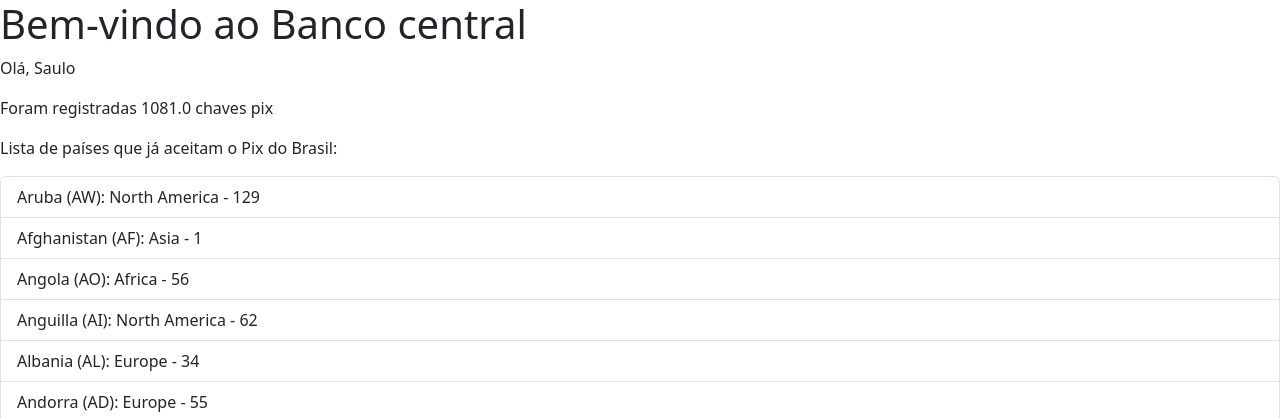
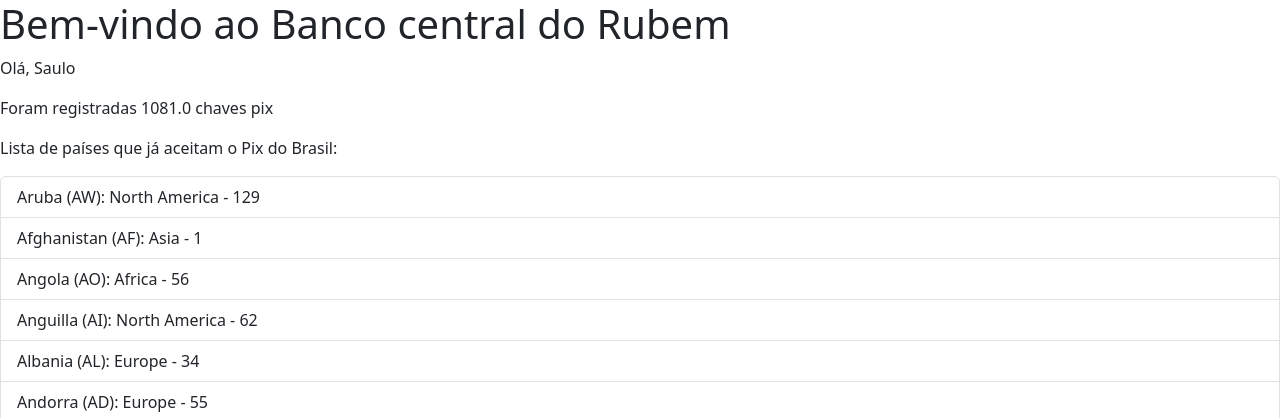
Before and after one commit to sauloafoliveira/dev-web-2-26-1, a Django app: page /bc in a window 1280 px wide. Shown: the top 418 px of the page. Run offline with Django 5.2, Linux system fonts and the light colour scheme; data comes from the database, SQL or seed files in the repository.

Commit message:
Update index_bc.html

```diff
--- a/urubudopix/bc/templates/index_bc.html
+++ b/urubudopix/bc/templates/index_bc.html
@@ -9,7 +9,7 @@
 <body>
 
     <h1>
-        Bem-vindo ao Banco central
+        Bem-vindo ao Banco central do Rubem
     </h1>
 
     {% if logado %}
```
